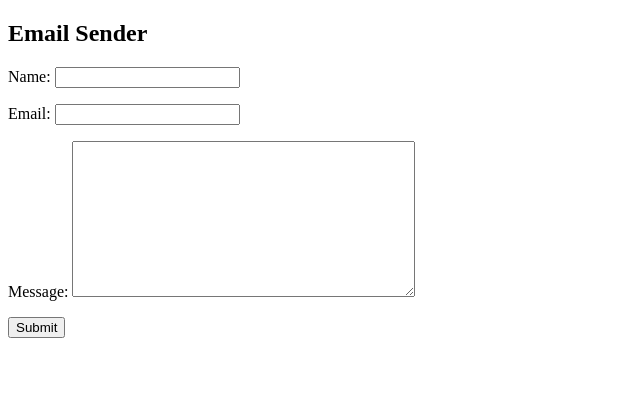
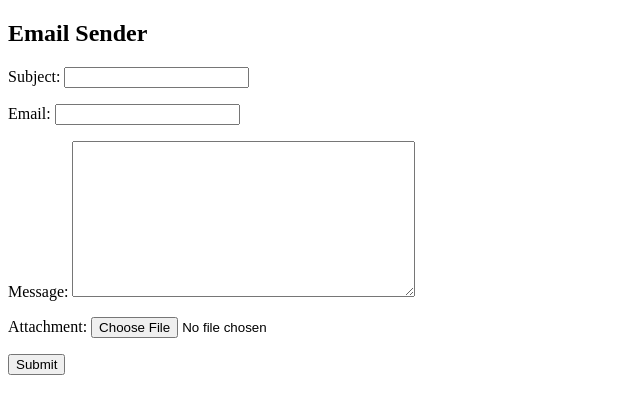
Before and after one commit to Sachit56/django-email-send, a Django app: page / in a window 1280 px wide. Shown: the top 414 px of the page, without its empty margins (0-640 px from the left). Run offline with Django 5.2, Linux system fonts and the light colour scheme.

Commit message:
attachment

```diff
--- a/emailsend/forms.py
+++ b/emailsend/forms.py
@@ -2,6 +2,7 @@ from django import forms
 
 
 class EmailForm(forms.Form):
-    name=forms.CharField(max_length=150)
+    subject=forms.CharField(max_length=150)
     email=forms.EmailField(max_length=200)
     message=forms.CharField(widget=forms.Textarea)
+    attachment=forms.FileField(required=False)
--- a/emailsend/templates/emailsend/home.html
+++ b/emailsend/templates/emailsend/home.html
@@ -7,7 +7,7 @@
 </head>
 <body>
     <h2>Email Sender</h2>
-    <form action="" method="POST">
+    <form action="" method="POST" enctype="multipart/form-data">
         {% csrf_token %}
         {{form.as_p}}
         <input type="submit" value="Submit">
--- a/emailsend/views.py
+++ b/emailsend/views.py
@@ -1,4 +1,4 @@
-from django.core.mail import get_connection, send_mail
+from django.core.mail import get_connection, send_mail,EmailMessage
 from django.conf import settings
 from django.shortcuts import render, redirect
 from .forms import EmailForm
@@ -11,9 +11,10 @@ def EmailView(request):
 
         if form.is_valid():
             print(os.environ.get('EMAIL_PORT'))
-            name = form.cleaned_data['name']
+            name = form.cleaned_data['subject']
             email = form.cleaned_data['email']
             content = form.cleaned_data['message']
+            attachment=form.cleaned_data['attachment']
 
 
 
@@ -30,14 +31,18 @@ def EmailView(request):
                 connection.open()
 
                 # Send the email using the established connection
-                send_mail(
+                email_message=EmailMessage(
                     name,
                     content,
                     os.environ.get('EMAIL_HOST_USER'),
                     [email],
-                    fail_silently=False,
+                    # fail_silently=False,
                     connection=connection,
                 )
+                if attachment:
+                    email_message.attach(attachment.name,attachment.read(),attachment.content_type)
+                email_message.send()
+
             finally:
                 # Close the connection after sending the email
                 connection.close()
```
